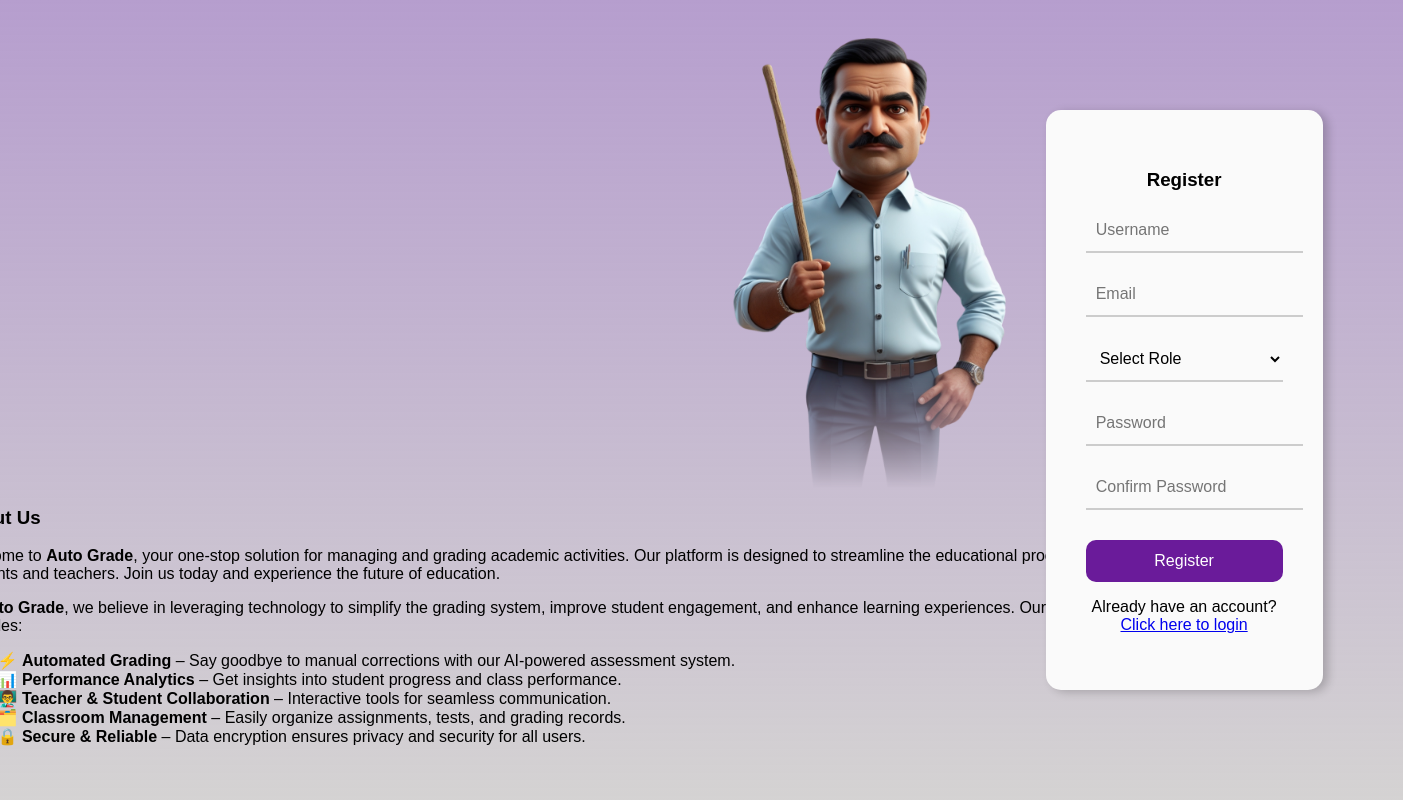
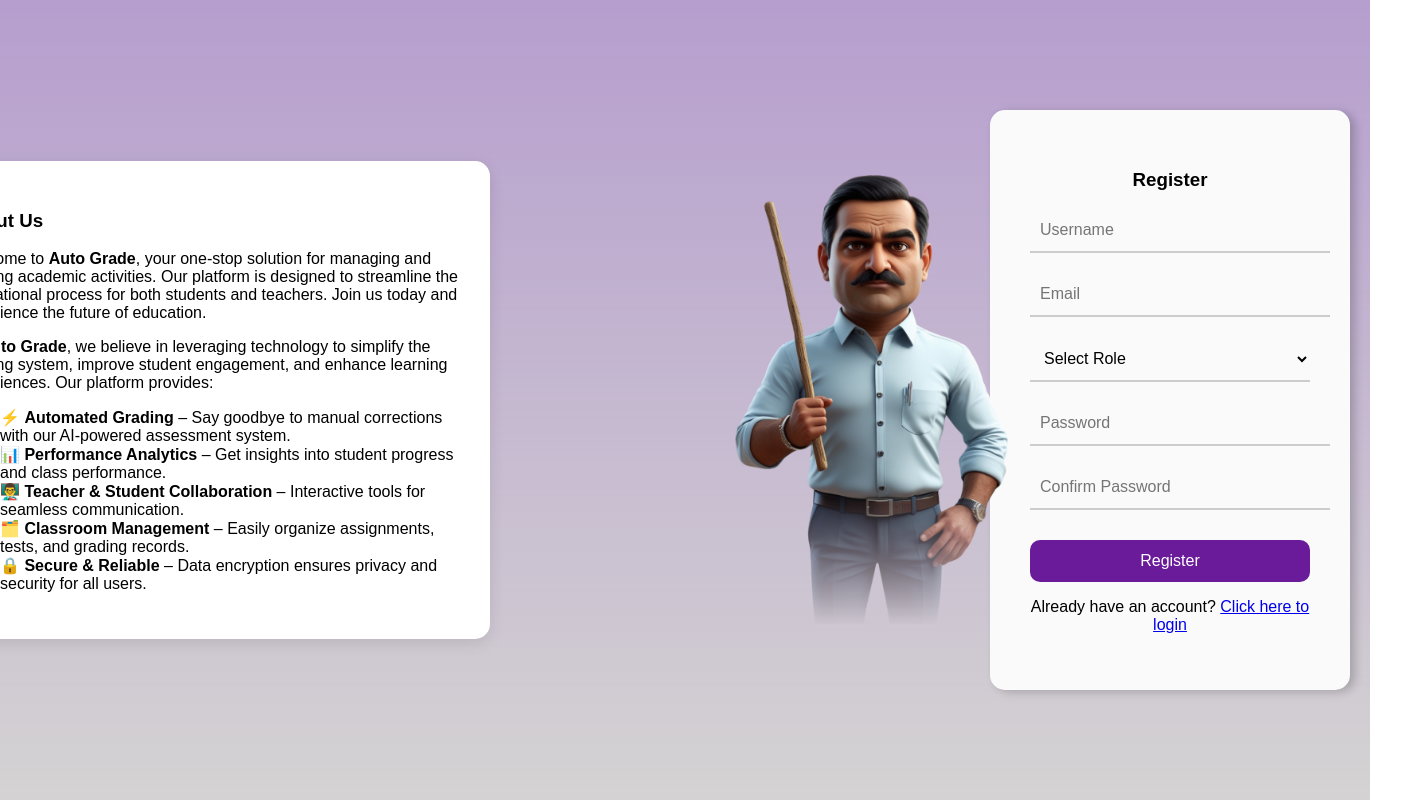
Before and after one commit to SynTech420/Auto-Grade, a React (Create React App) app: page /register in a window 1280 px wide. Shown: the whole page, 1403 px wide, since content can reach past the window. Built offline with nearby package versions, Linux system fonts and the light colour scheme.

Commit message:
Third Commit Realign and position of Register Box, Image and About us Box

```diff
--- a/src/components/Login.js
+++ b/src/components/Login.js
@@ -42,19 +42,7 @@
         setMessage("");
         navigate("/");
       } else {
-        if (response.status === 401) {
-          setMessage(
-            <div>
-              User not found. Please{" "}
-              <a href="/register" className="register-link">
-                register here
-              </a>{" "}
-              to create an account.
-            </div>
-          );
-        } else {
-          setMessage(data.message || "Invalid username or password");
-        }
+        setMessage(data.message || "Invalid credentials");
       }
     } catch (error) {
       setMessage(
--- a/src/components/Register.js
+++ b/src/components/Register.js
@@ -96,6 +96,43 @@
 
   return (
     <div className="register-wrapper fade-in">
+      <div className="about-box">
+        <h3>About Us</h3>
+        <p>
+          Welcome to <strong>Auto Grade</strong>, your one-stop solution for
+          managing and grading academic activities. Our platform is designed to
+          streamline the educational process for both students and teachers.
+          Join us today and experience the future of education.
+        </p>
+        <p>
+          At <strong>Auto Grade</strong>, we believe in leveraging technology to
+          simplify the grading system, improve student engagement, and enhance
+          learning experiences. Our platform provides:
+        </p>
+        <ul>
+          <li>
+            ⚡ <strong>Automated Grading</strong> – Say goodbye to manual
+            corrections with our AI-powered assessment system.
+          </li>
+          <li>
+            📊 <strong>Performance Analytics</strong> – Get insights into
+            student progress and class performance.
+          </li>
+          <li>
+            👨‍🏫 <strong>Teacher & Student Collaboration</strong> – Interactive
+            tools for seamless communication.
+          </li>
+          <li>
+            🗂️ <strong>Classroom Management</strong> – Easily organize
+            assignments, tests, and grading records.
+          </li>
+          <li>
+            🔒 <strong>Secure & Reliable</strong> – Data encryption ensures
+            privacy and security for all users.
+          </li>
+        </ul>
+      </div>
+      <img src="image-3.png" alt="Register" className="register-image" />
       <div className="register-inner slide-in">
         <form id="registerForm" onSubmit={handleSubmit}>
           <h3>Register</h3>
@@ -165,49 +202,6 @@
           </p>
         </form>
       </div>
-      <div className="about-us fade-in">
-        <img
-          src="image-3.png"
-          alt="Teacher Avatar"
-          className="register-image"
-        />
-        <div className="about-content">
-          <h3>About Us</h3>
-          <p>
-            Welcome to <strong>Auto Grade</strong>, your one-stop solution for
-            managing and grading academic activities. Our platform is designed
-            to streamline the educational process for both students and
-            teachers. Join us today and experience the future of education.
-          </p>
-          <p>
-            At <strong>Auto Grade</strong>, we believe in leveraging technology
-            to simplify the grading system, improve student engagement, and
-            enhance learning experiences. Our platform provides:
-          </p>
-          <ul>
-            <li>
-              ⚡ <strong>Automated Grading</strong> – Say goodbye to manual
-              corrections with our AI-powered assessment system.
-            </li>
-            <li>
-              📊 <strong>Performance Analytics</strong> – Get insights into
-              student progress and class performance.
-            </li>
-            <li>
-              👨‍🏫 <strong>Teacher & Student Collaboration</strong> – Interactive
-              tools for seamless communication.
-            </li>
-            <li>
-              🗂️ <strong>Classroom Management</strong> – Easily organize
-              assignments, tests, and grading records.
-            </li>
-            <li>
-              🔒 <strong>Secure & Reliable</strong> – Data encryption ensures
-              privacy and security for all users.
-            </li>
-          </ul>
-        </div>
-      </div>
     </div>
   );
 };
--- a/src/components/styles.css
+++ b/src/components/styles.css
@@ -37,19 +37,11 @@
   animation: fadeIn 1s ease-in-out; /* Added */
 }
 
-.about-us {
-  display: flex;
-  flex-direction: column;
-  align-items: left;
-  order: 1;
-  animation: fadeInUp 1s ease-in-out; /* Added */
-}
-
 .image-1 {
   width: 430px;
   height: 450px;
-  margin-bottom: 1px;
-  right: -50px; /* Modified */
+  margin-bottom: 50px;
+  right: -40px;
   z-index: 200;
   mask-image: linear-gradient(
     to top,
@@ -65,18 +57,21 @@
 }
 
 .about-box {
-  width: 730px;
+  width: 500px;
   background: #ffffff;
-  padding: 20px;
-  box-shadow: 5px 2px 10px rgba(0, 0, 0, 0.2);
+  padding: 30px;
+  box-shadow: 0 4px 15px rgba(0, 0, 0, 0.1);
   border-radius: 15px;
-  text-align: left;
-  left: 50px; /* Modified */
+  margin-right: 170px; /* Added space between register wrapper and about us box */
   z-index: 100;
-  position: absolute;
-  top: 55px;
-  height: 530px;
-  animation: fadeInUp 3s ease-in-out; /* Added */
+  height: auto;
+  animation: fadeInUp 0.8s ease-in-out;
+  transform: translateY(0);
+  transition: transform 0.3s ease;
+}
+
+.about-box:hover {
+  transform: translateY(-5px);
 }
 
 /* Welcome Message */
@@ -295,10 +290,10 @@
 .register-wrapper {
   display: flex;
   align-items: center;
-  justify-content: space-between;
+  justify-content: center; /* Modified */
   min-height: 100vh;
-  flex-direction: row;
-  padding: 0 80px;
+  padding: 0 20px; /* Modified */
+
 }
 
 .register-inner {
@@ -313,15 +308,15 @@
   align-items: center;
   justify-content: center;
   order: 2;
-  margin-left: -125px; /* Modified to match login */
+  /* margin: 20px; Modified */
+  margin-left: 150px;
   animation: fadeIn 1s ease-in-out; /* Added */
 }
 
 .register-image {
   width: 430px;
   height: 450px;
-  margin-bottom: 0.5px;
-  right: -20px; /* Modified to match login */
+  margin-bottom: 0.3px; /* Modified to match login */
   z-index: 10;
   mask-image: linear-gradient(
     to top,
@@ -333,7 +328,7 @@
     rgba(0, 0, 0, 0) 0%,
     rgba(0, 0, 0, 1) 30%
   );
-  margin-left: 700px;
+  margin-right: -250px; /* Added to move image closer to register box */
   animation: fadeInLeft 1s ease-in-out; /* Added */
 }
 
```
Also changed, not shown: 1 other file (tests, documents, lock files or other folders).
